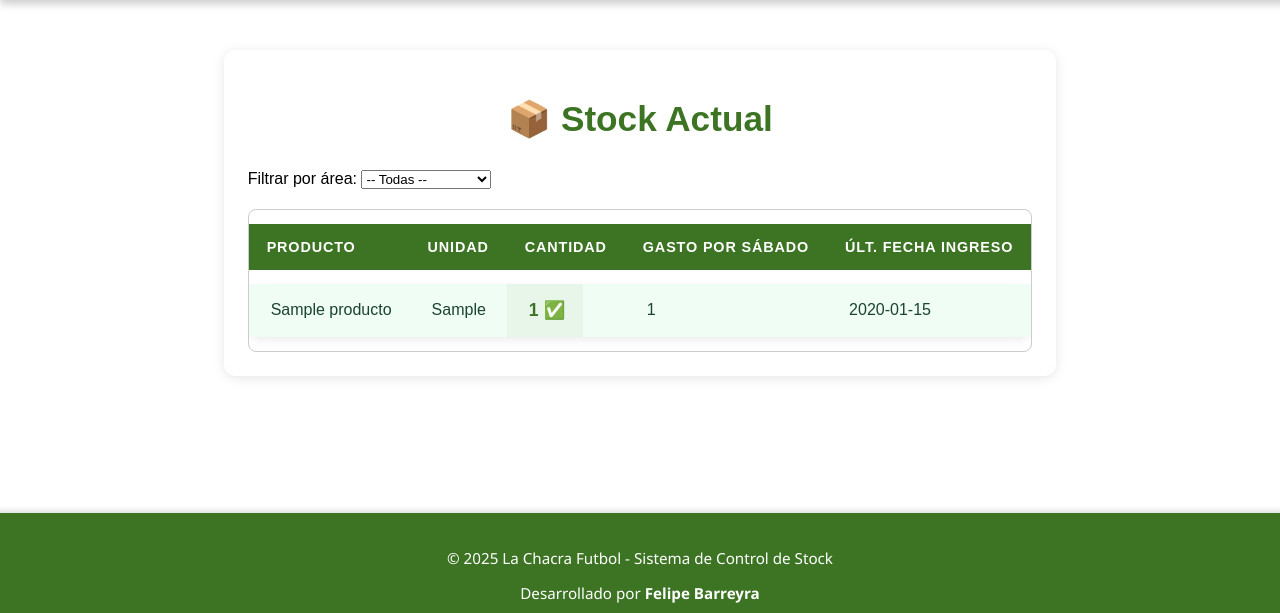
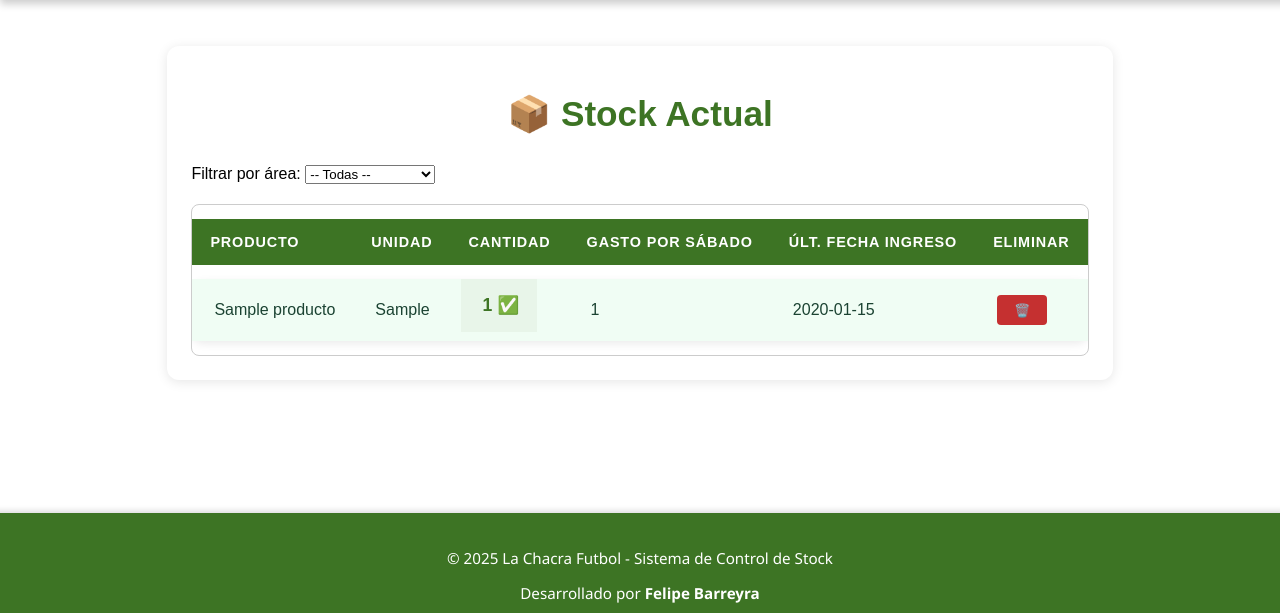
Before and after one commit to felibarreyra/stockchacra, a PHP site: page / in a window 1280 px wide. Shown: the part 187-800 px from the top of the page. Run offline with PHP 8.4, Linux system fonts and the light colour scheme; a user stored in the database is signed in; data comes from the database, SQL or seed files in the repository; tables that the repository leaves empty hold one stand-in row (values such as "Sample post"); some web fonts are replaced.

Commit message:
agrego cambios(db-cambie restriccion)

```diff
--- a/controllers/controllerpedido.php
+++ b/controllers/controllerpedido.php
@@ -2,6 +2,8 @@
 // controllers/PedidoController.php
 require_once __DIR__ . '/../models/modelproducto.php';
 require_once __DIR__ . '/../models/modelpedido.php';
+date_default_timezone_set('America/Argentina/Buenos_Aires');
+
 
 class PedidoController {
     public function formularioManual() {
--- a/controllers/controllerproducto.php
+++ b/controllers/controllerproducto.php
@@ -1,5 +1,6 @@
 <?php
 require_once __DIR__ . '/../models/modelproducto.php';
+date_default_timezone_set('America/Argentina/Buenos_Aires');
 
 class StockController {
     public function stockActual() {
@@ -125,6 +126,23 @@ class StockController {
         }
     }
 
+    public function eliminarProducto() {
+        global $pdo;
+        $productoModel = new Producto($pdo);
+
+        $id_producto = $_POST['id_producto'] ?? null;
+
+        if ($id_producto) {
+            if ($productoModel->eliminarProducto($id_producto)) {
+                echo "<p style='color:green; text-align:center;'>✅ Producto eliminado correctamente.</p>";
+            } else {
+                echo "<p style='color:red; text-align:center;'>❗ Error al eliminar el producto.</p>";
+            }
+        } else {
+            echo "<p style='color:red; text-align:center;'>❗ ID de producto no proporcionado.</p>";
+        }
+    }
+
 
 
 
--- a/css/styles.css
+++ b/css/styles.css
@@ -130,6 +130,22 @@ header .logout-btn:hover {
     border-spacing: 0 14px;
     font-size: 1rem;
 }
+.btn-eliminar-pro {
+    background-color: #c53030;
+    color: #fff;
+    width: 50px;
+    height: 30px;
+    font-size: 0.8rem;
+    display: flex;
+    justify-content: center;
+    align-items: center;
+    border-radius: 4px;
+}
+
+.btn-eliminar-pro:hover {
+    background-color: #9b2c2c;
+}
+
 
 .stock-actual-container thead tr {
     background-color: #3d7424;
@@ -181,6 +197,7 @@ header .logout-btn:hover {
     background-color: #e8f5e9;
     border-left: 5px solid #43a047;
     position: relative;
+    margin-left: 10px;
 }
 
 .stock-alerta {
--- a/index.php
+++ b/index.php
@@ -114,6 +114,17 @@ switch ($seccion) {
             }
         break;
 
+    case 'eliminar_producto':
+        require_once __DIR__ . '/models/modelproducto.php';
+        if ($_SERVER['REQUEST_METHOD'] === 'POST' && isset($_POST['id_producto'])) {
+            $idProducto = intval($_POST['id_producto']);
+            $productoModel = new Producto($pdo);
+            $productoModel->eliminarProducto($idProducto);
+            header("Location: index.php?seccion=stock");
+            exit;
+        }
+    break;
+
     default:
         echo "<p style='text-align:center;'>Sección no encontrada</p>";
         break;
--- a/models/modelproducto.php
+++ b/models/modelproducto.php
@@ -106,6 +106,11 @@ class Producto {
         return $stmt->execute([$nombre]);
     }
 
+    public function eliminarProducto($id_producto) {
+        $stmt = $this->pdo->prepare("DELETE FROM productos WHERE id = ?");
+        return $stmt->execute([$id_producto]);
+    }
+
 
 
 
--- a/views/pedido/ver_pedidos.php
+++ b/views/pedido/ver_pedidos.php
@@ -66,7 +66,7 @@ foreach ($pedidos as $fila) {
                       <th>Pedido</th>
                       <th>Recibido</th>
                       <th>Stock</th>
-                      <th>Pagado</th>
+                      <th>Pago</th>
                     </tr>
                   </thead>
                   <tbody>
@@ -80,11 +80,10 @@ foreach ($pedidos as $fila) {
                           <?php if ($prod['fue_pagado']): ?>
                             ✅
                           <?php else: ?>
-                            ❌
                             <form method="POST" action="index.php?seccion=marcar_pagado" style="display:inline;">
                               <input type="hidden" name="id_pedido" value="<?= $id ?>">
                               <input type="hidden" name="id_producto" value="<?= $prod['id_producto'] ?>">
-                              <button type="submit" class="btn-pagar" title="Marcar como pagado">💰</button>
+                              <button type="submit" class="btn-pagar" title="Marcar como pago">💰</button>
                             </form>
                           <?php endif; ?>
                         </td>
--- a/views/stock/actual.php
+++ b/views/stock/actual.php
@@ -38,6 +38,7 @@ function mostrarDecimalLimpio($num) {
                     <th>Cantidad</th>
                     <th>Gasto por Sábado</th>
                     <th>Últ. Fecha Ingreso</th>
+                    <th>Eliminar</th>
                 </tr>
             </thead>
             <tbody>
@@ -62,6 +63,14 @@ function mostrarDecimalLimpio($num) {
                         </td>
                         <td data-label="Gasto por Sábado"><?= mostrarDecimalLimpio($p['gasto_x_sabado']) ?></td>
                         <td data-label="Fecha Ingreso"><?= isset($p['fecha_ingreso']) ? htmlspecialchars($p['fecha_ingreso']) : 'N/D' ?></td>
+                        <td>
+                        <form method="POST" action="index.php?seccion=eliminar_producto"
+                            onsubmit="return confirm('¿Estás seguro de eliminar este producto? Esta acción no se puede deshacer.');"
+                            style="display:inline;">
+                            <input type="hidden" name="id_producto" value="<?= $p['id'] ?>">
+                            <button type="submit" class="btn-eliminar-pro" title="Eliminar Producto">🗑️</button>
+                        </form>
+                        </td>
                     </tr>
                 <?php endforeach; ?>
             </tbody>
```
Also changed, not shown: stock_chacra (4).sql (renamed from stock_chacra (3).sql, +6 -6 lines), views/pedido/agregar_pedido.php (+10 -5 lines).
